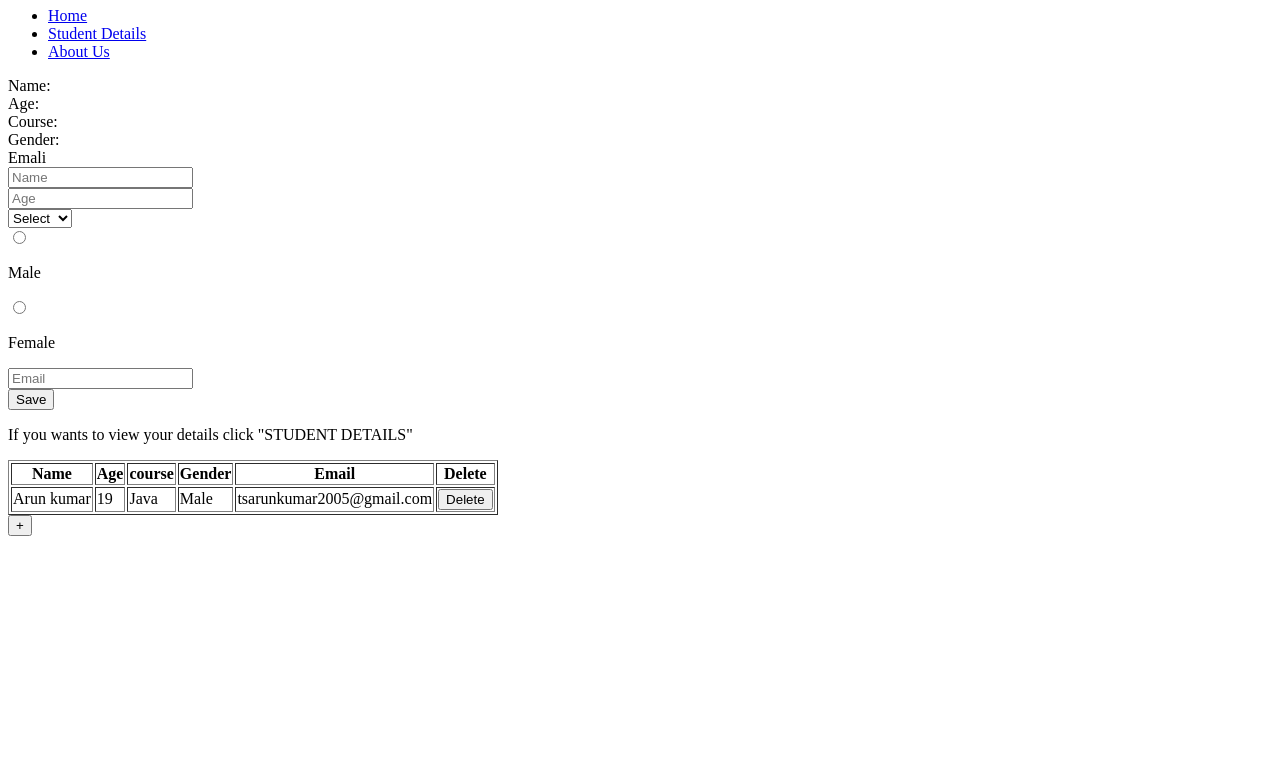
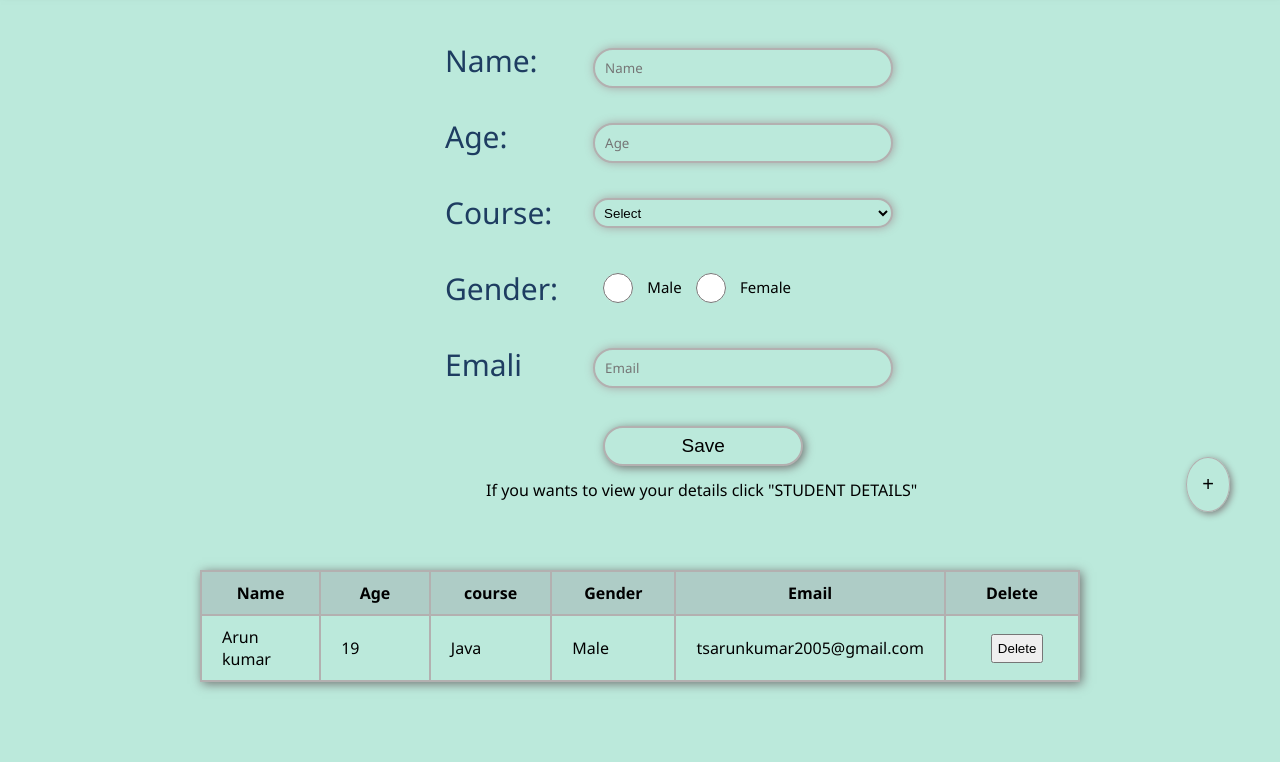
Before and after one commit to Arunkumar-ts/studentform, a plain HTML site: page index.html in a window 1280 px wide. Shown: the part 73-835 px from the top of the page. Before the commit the page ends 800 px from the top, so only its background shows below. Drawn offline with Linux system fonts and the light colour scheme.

Commit message:
Update index.html

```diff
--- a/index.html
+++ b/index.html
@@ -5,7 +5,7 @@
     <meta charset="UTF-8">
     <meta name="viewport" content="width=device-width, initial-scale=1.0">
     <title>StudentForm</title>
-    <link href="C:\play ground\projects\Student_Form_P1\index.css" rel="stylesheet">
+    <link href="style.css" rel="stylesheet">
 
 </head>
 
@@ -14,9 +14,9 @@
         <h1 class="stu">STUDENT FORM</h1>
         <nav>
             <ul class="nav_links">
-                <li><a href="C:\play ground\projects\Student_Form_P1\index.html" id="hoem">Home</a></li>
-                <li><a href="C:\play ground\projects\Student_Form_P1\studetail.html">Student Details</a></li>
-                <li><a href="C:\play ground\projects\Student_Form_P1\about.html">About Us</a></li>
+                <li><a href="index.html" id="hoem">Home</a></li>
+                <li><a href="studetail.html">Student Details</a></li>
+                <li><a href="about.html">About Us</a></li>
             </ul>
         </nav>
     </header>
@@ -95,6 +95,6 @@
         <button id="add" onclick="addition()">+</button>
 </body>
 
-<script src="index.js"></script>
+<script src="script.js"></script>
 
 </html>
```
